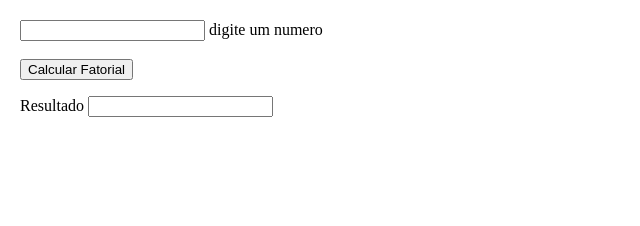
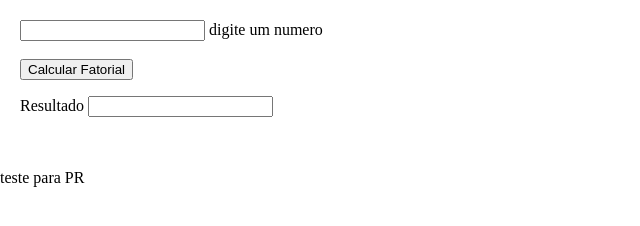
Before and after one commit to LuisPericoDambroski/Projetos, a plain HTML site: page Algoritimos_JavaScript/Calculadoras/Calculo_fatorial/Fatorial.html in a window 1280 px wide. Shown: the whole page, without its empty margins (0-640 px from the left). Drawn offline with Linux system fonts and the light colour scheme.

Commit message:
Atualizando Arquivos: fatorial.html

```diff
--- a/Algoritimos_JavaScript/Calculadoras/Calculo_fatorial/Fatorial.html
+++ b/Algoritimos_JavaScript/Calculadoras/Calculo_fatorial/Fatorial.html
@@ -21,6 +21,8 @@
         <p name="p1">Resultado <input type="number" name="Resultado" id="Resultado"></p>
         <p name="p2"></p>
     </div>
+
+    <p> teste para PR</p>
 </body>
 
 </html>
```
